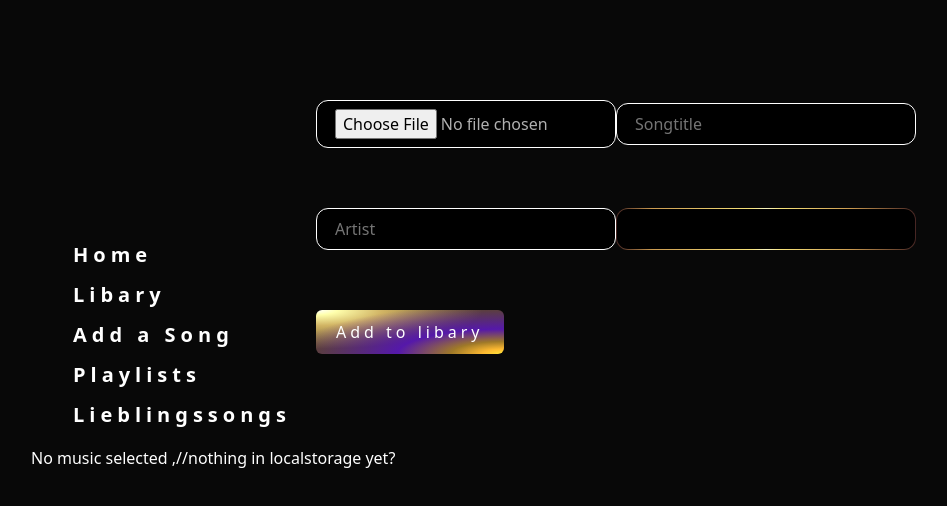
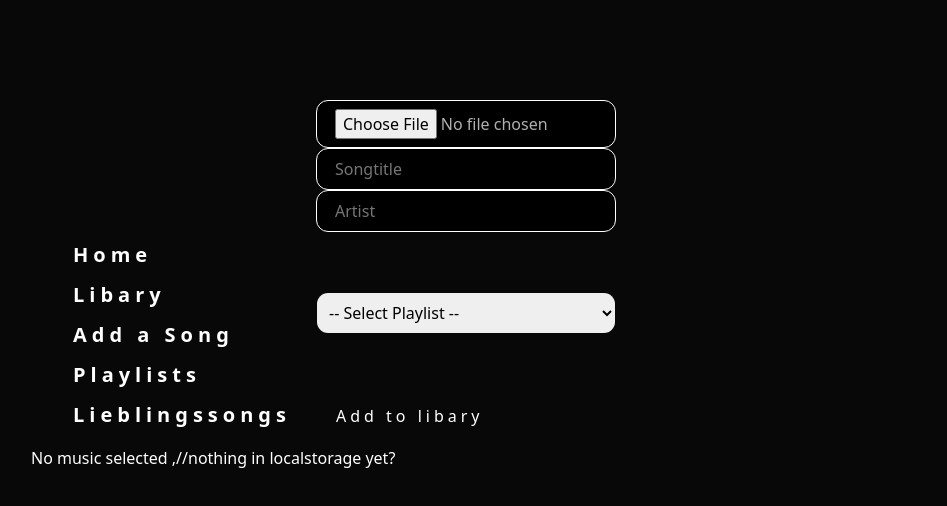
Before and after one commit to BernadetteCh/musicapp, a React (Create React App) app in the folder musicplayer/: page /addSong in a window 1280 px wide. Shown: the top 506 px of the page, without its empty margins (51-998 px from the left). Built offline with nearby package versions, Linux system fonts and the light colour scheme.

Commit message:
Change basic color

```diff
--- a/musicplayer/src/Libary/Libary.css
+++ b/musicplayer/src/Libary/Libary.css
@@ -12,17 +12,20 @@ h1 {
     #cb9b51 78%,
     #462523 100%
   );
-  /*background: radial-gradient(ellipse farthest-corner at right bottom, #FEDB37 0%, #FDB931 8%, #9f7928 30%, #8A6E2F 40%, transparent 80%),
-                radial-gradient(ellipse farthest-corner at left top, #FFFFFF 0%, #FFFFAC 8%, #D1B464 25%, #5d4a1f 62.5%, #5d4a1f 100%);*/
+
   color: transparent;
   background-clip: text;
 }
 img {
   border-radius: 8px;
   width: 180px;
+  height: 180px;
+  padding: 1px;
 }
 input {
   padding: 0.5rem;
+  display: block;
+  margin: 30px;
   border: double 1px transparent;
   border-radius: 12px;
   width: 300px;
@@ -30,20 +33,6 @@ input {
   color: #b0b0b0;
   background: black;
   border: 1px solid white;
-  /* background-image: linear-gradient(black, black),
-    linear-gradient(
-      to right,
-      #462523 0,
-      #cb9b51 12%,
-      #f6e27a 45%,
-      #f6f2c0 50%,
-      #f6e27a 55%,
-      #cb9b51 78%,
-      #462523 100%
-    );
-
-  background-origin: border-box;
-  background-clip: padding-box, border-box; */
 }
 table th {
   border-style: none;
@@ -72,7 +61,7 @@ table td {
   cursor: pointer;
   font-size: 20px;
 
-  background: radial-gradient(
+  /* background: radial-gradient(
       ellipse farthest-corner at right bottom,
       #fedb37 0%,
       #fdb931 8%,
@@ -88,26 +77,9 @@ table td {
       #5d4a1f 80.5%,
       #5d4a1f 100%
     );
-
-  /* background: radial-gradient(
-      ellipse farthest-corner at right bottom,
-      #fedb37 0%,
-      #fdb931 8%,
-      #9f7928 30%,
-      #5518aa 30%,
-      transparent 80%
-    ),
-    radial-gradient(
-      ellipse farthest-corner at left top,
-      #ffffff 0%,
-      #ffffac 8%,
-      #d1b464 25%,
-      #5d4a1f 62.5%,
-      #5d4a1f 100%
-    ); */
   background-clip: border-box;
   -webkit-background-clip: text;
-  -webkit-text-fill-color: transparent;
+  -webkit-text-fill-color: transparent;*/
 }
 form select {
   padding: 0.5rem;
@@ -116,7 +88,7 @@ form select {
   width: 300px;
   margin-top: 60px;
 
-  background-image: linear-gradient(black, black),
+  /*background-image: linear-gradient(black, black),
     linear-gradient(
       to right,
       #462523 0,
@@ -127,19 +99,20 @@ form select {
       #cb9b51 78%,
       #462523 100%
     );
-
+*/
   background-origin: border-box;
   background-clip: padding-box, border-box;
 }
 form option {
-  background: black;
+  background: #080808;
   color: white;
 }
 
 form button {
   display: block;
+  background: #080808;
 
-  background: radial-gradient(
+  /* background: radial-gradient(
       ellipse farthest-corner at right bottom,
       #fedb37 2%,
       #fdb931 8%,
@@ -155,7 +128,7 @@ form button {
       #d1b464 25%,
       #5d4a1f 62.5%,
       #5d4a1f 100%
-    );
+    );*/
   color: white;
   letter-spacing: 4px;
   padding: 10px 20px;
```
